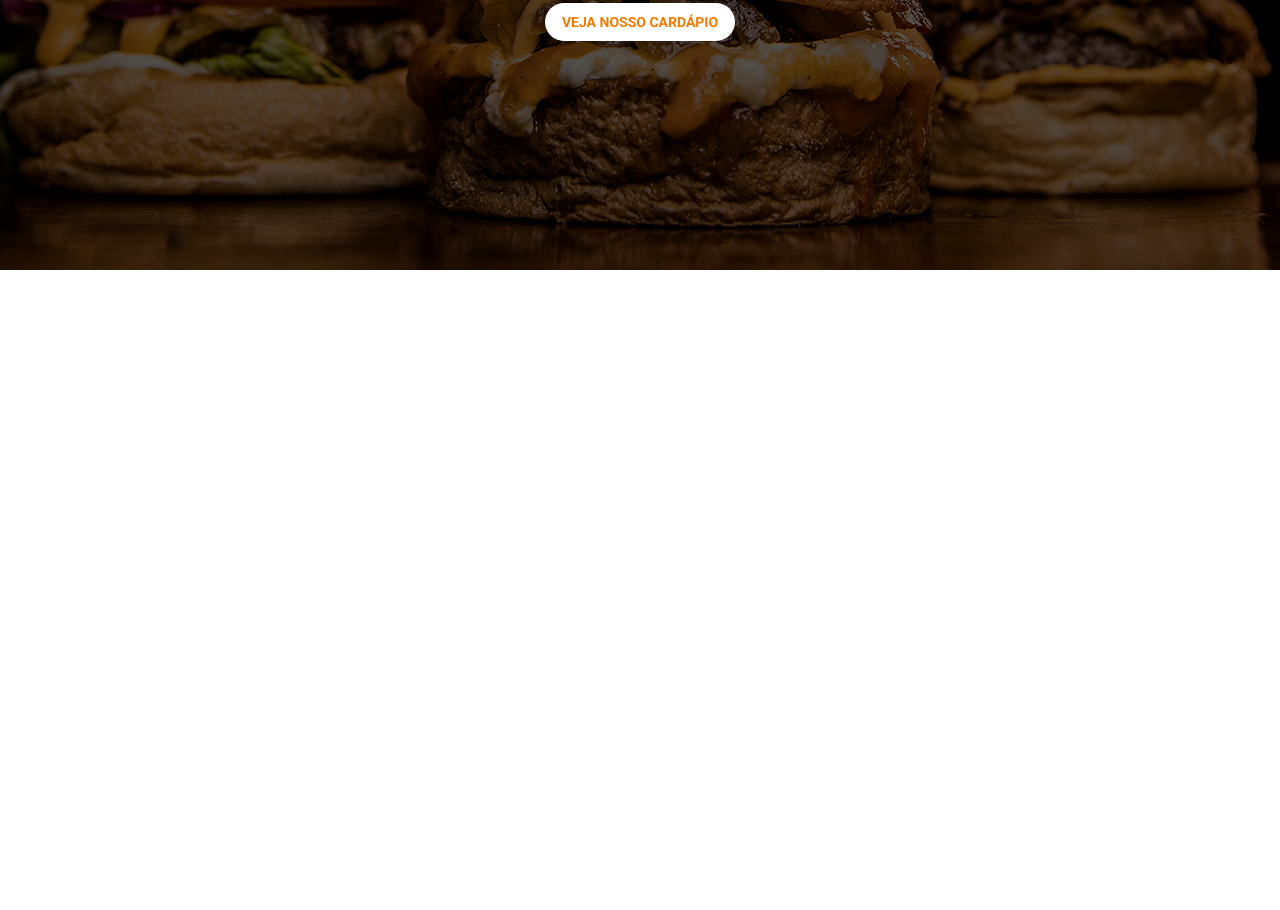
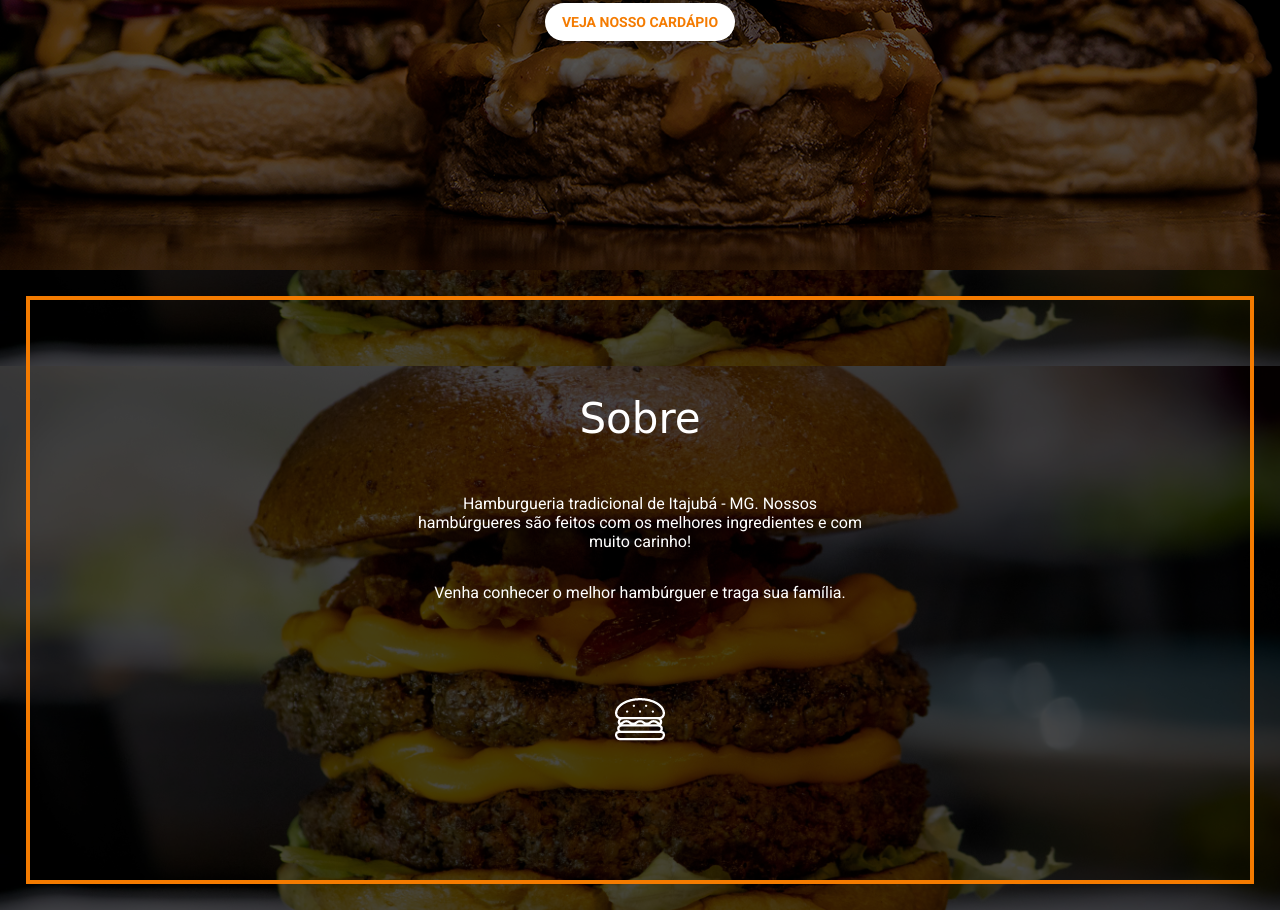
Before and after one commit to camilakyoko/estudo-html-css, a plain HTML site: page 08-03-21/index.html in a window 1280 px wide. Shown: the part 490-1400 px from the top of the page. Before the commit the page ends 800 px from the top, so only its background shows below. Drawn offline with Linux system fonts and the light colour scheme; a web font is replaced by a local one.

Commit message:
Dando sequencia a página inicial, foi feita uma div com contexto de sobre usando tambem uma imagem de fundo e texto sobre ela, tendo diferencial uma margim pro lado de dentro da div(outline)

```diff
--- a/08-03-21/index.html
+++ b/08-03-21/index.html
@@ -19,7 +19,7 @@
             <nav>
                 <ul class="nav_links">
                     <li> <a href="#">HOME</a> </li>
-                    <li> <a href="#">SOBRE</a> </li>
+                    <li> <a href="#sobre">SOBRE</a> </li>
                     <li> <a href="#">CONTATO</a> </li>
                     <li>
                         <a href="#"><button class="homeb">CARDÁPIO</button></a>
@@ -34,5 +34,15 @@
         <button>Veja nosso cardápio</button>
    </div>
 
+   <div id="sobre">
+       <div>
+            <h2>Sobre</h2>
+            <p>Hamburgueria tradicional de Itajubá - MG. Nossos hambúrgueres são feitos com os melhores ingredientes e com muito carinho!</p>
+            <p>Venha conhecer o melhor hambúrguer e traga sua família.</p>
+        </div>
+        <img src="img/one-hamburguer.png" alt="ícone de hambúrguer">
+
+   </div>
+
 </body>
 </html>
--- a/08-03-21/style.css
+++ b/08-03-21/style.css
@@ -7,7 +7,6 @@ body{
 
 #home{
     background-image: url("img/bg.png");
-    width: 100vw; /* o vw é tela inteira */
     height: 95vh;
     display: flex;
     flex-direction: column;
@@ -23,6 +22,8 @@ h1{
     font-family: 'Akaya Telivigala', cursive;
     font-size: 72px;
     font-weight: 400;
+    display: flex;
+    align-items: center;
 
 }
 
@@ -59,13 +60,15 @@ header div{
     justify-content: space-between;
     padding-left: 120px;
     padding-right: 120px;
+    height: 100%;
 
 }
 
 header{
-    background-color: transparent;
+    background-color: rgba(0, 0, 0, 0.541);
     position: fixed;
     width: 100vw;
+    height: 100px;
 }
 
 ul{
@@ -111,3 +114,39 @@ nav ul{
     align-items: center;
     justify-content: center;
 }
+
+#sobre{
+    background-image: url(img/sobre.png);
+    color: white;
+    height: 80vh;
+    display: flex;
+    flex-direction: column;
+    align-items: center;
+    justify-content: center;
+    background-position: bottom;
+    font-family: 'Roboto', sans-serif;
+    outline-width: 4px;
+    outline-color: #F47B00;
+    outline-style: solid;
+    outline-offset: -30px;
+
+}
+
+#sobre h2{
+    font-family: 'Akaya Telivigala', cursive;
+    font-size: 42px;
+    font-weight: 400;
+}
+
+#sobre div{
+    display: flex;
+    flex-direction: column;
+    align-items: center;
+    justify-content: center;
+    width: 445px;
+    text-align: center;
+}
+
+#sobre img{
+    margin: 80px;
+}
```
Also changed, not shown: 08-03-21/burguer/burguer/Personalizado – 1.png (deleted), 08-03-21/burguer/burguer/img/one-hamburguer.png (added), 08-03-21/burguer/burguer/img/sobre.png (added), 08-03-21/img/one-hamburguer.png (added), 08-03-21/img/sobre.png (added), 1 other file.
